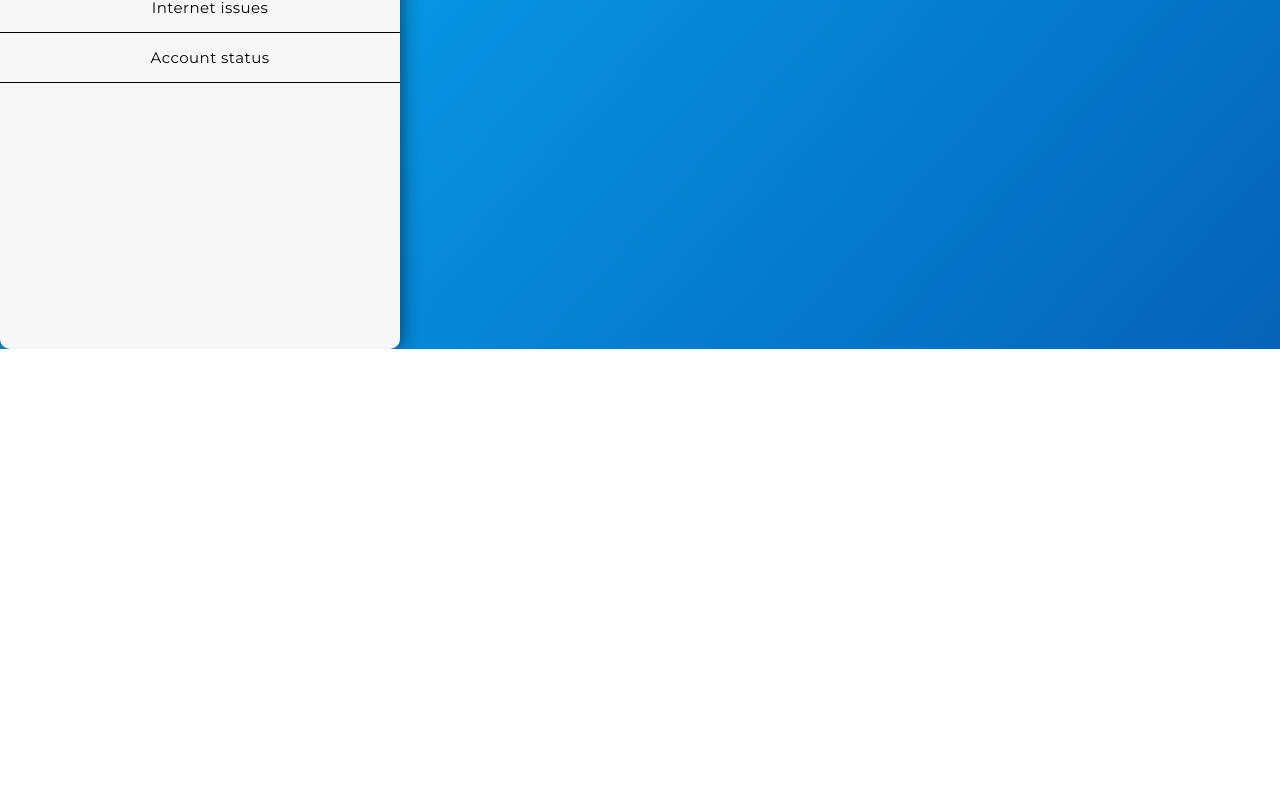
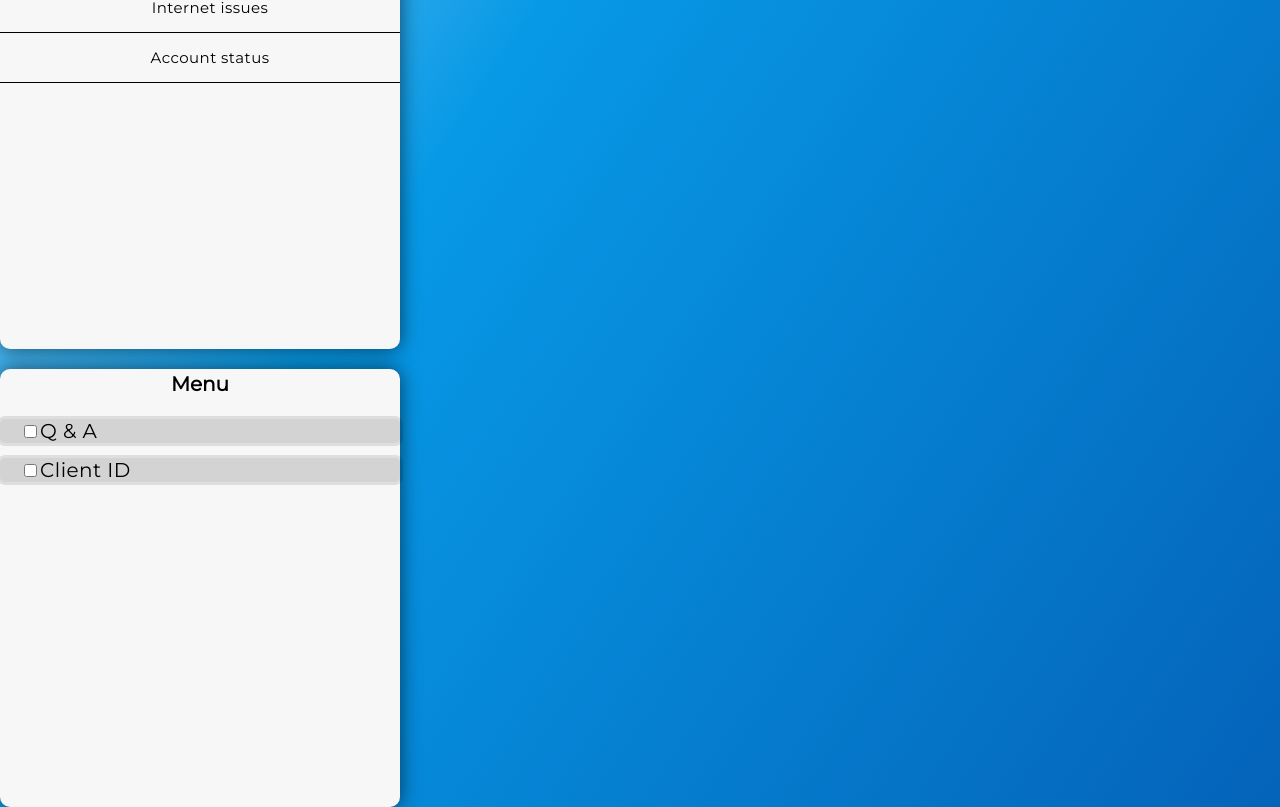
Before and after one commit to AmazonConnect-TECCEM-502/amazonconnect-frontend, a React (Create React App) app: page / in a window 1280 px wide. Shown: the part 1075-1882 px from the top of the page. Before the commit the page ends 1424 px from the top, so only its background shows below. Built offline with nearby package versions, Linux system fonts and the light colour scheme.

Commit message:
Creation menu component

```diff
--- a/src/App.js
+++ b/src/App.js
@@ -5,6 +5,7 @@ import AnswerList from "./components/AgentCards/AnswerList";
 import "./style/style.css";
 import QuestionList from "./components/AgentCards/QuestionList";
 import ProblemCategoryList from "./components/AgentCards/ProblemCategoryList";
+import Menu from "./components/Menu/Menu"
 
 
 function App() {
@@ -14,6 +15,7 @@ function App() {
       <Card component= {<AnswerList/>} />
       <Card component = {<QuestionList/>}/>
       <Card component = {<ProblemCategoryList/>}/>
+      <Card component = {<Menu/>}/>
     </div>
   );
 }
--- /dev/null
+++ b/src/components/Menu/Element.js
@@ -0,0 +1,13 @@
+import "../../style/Menu/Menu.css"
+
+const Element = (props) =>{
+    return(
+
+        <div className="element">
+            <input type="checkbox" id="cbox"/>
+            <label for="cbox">{props.element}</label>
+        </div>
+    )
+
+};
+export default Element;
--- /dev/null
+++ b/src/components/Menu/Menu.js
@@ -0,0 +1,17 @@
+import { Fragment } from "react";
+import Element from "./Element";
+import "../../style/Menu/Menu.css"
+
+const Menu = () =>{
+    return(
+        <Fragment>
+            <p className="title"> Menu </p>
+            <div className="elements-container">
+                <Element element = "Q & A"/>
+                <Element element = "Client ID"/>
+            </div>
+        </Fragment>
+    )
+};
+
+export default Menu;
--- /dev/null
+++ b/src/style/Menu/Menu.css
@@ -0,0 +1,24 @@
+.element{
+    font-family: 'Montserrat';
+    font-style: normal;
+    font-size: 20px;
+    letter-spacing: 0.44px;
+    color: #000000;
+    padding-left: 20px;
+    border-radius: 5px;
+    box-shadow: 0px 0px 0px 3px rgba(0, 0, 0, 0.1);
+    cursor: pointer;
+    text-align: left;
+    background-color:lightgray;
+}
+.title {
+    font-size: 20px;
+    font-weight: 900;
+    line-height: 30px;
+    font-family: "Montserrat";
+}
+
+.elements-container{
+    display:grid;
+    gap: 15px;
+}
```
